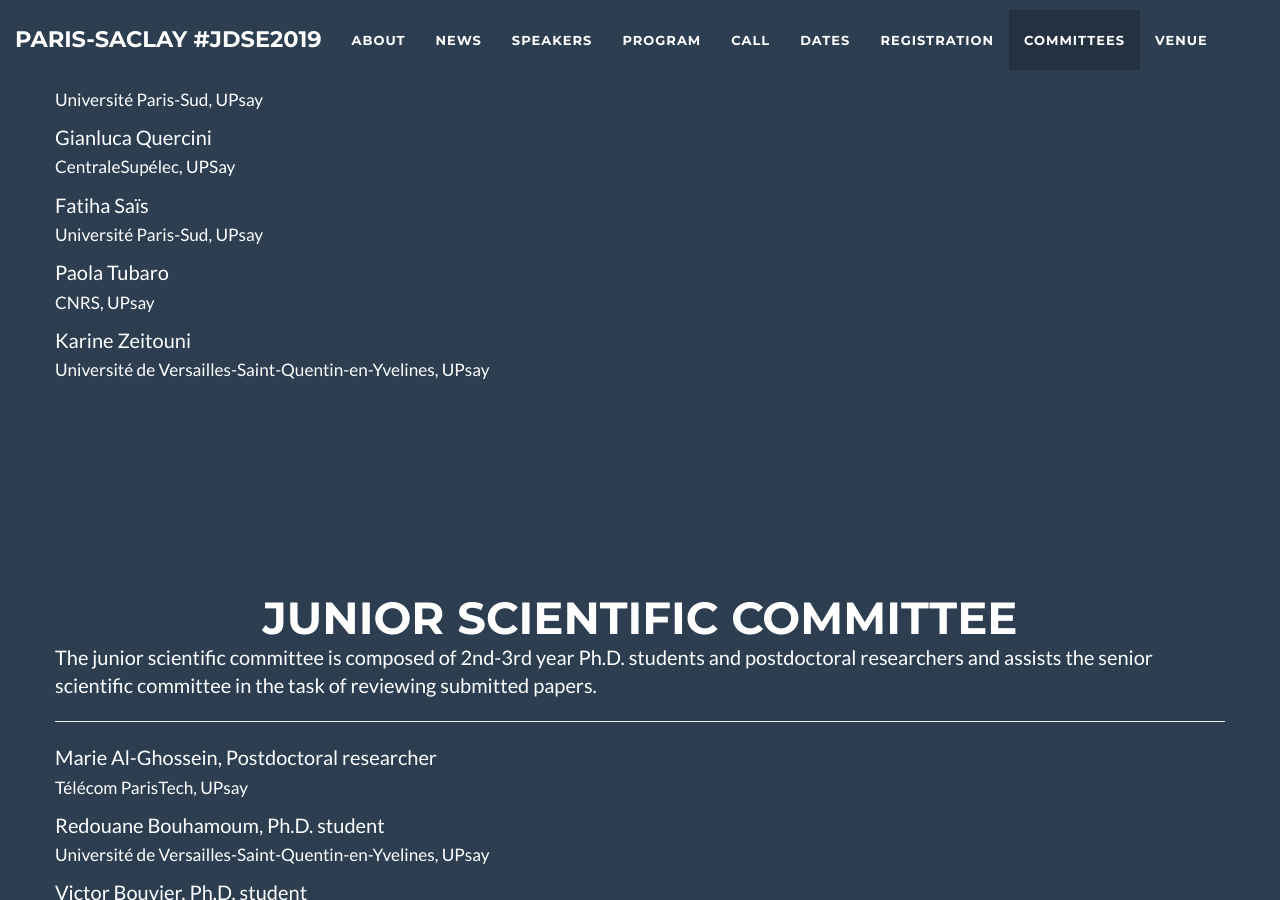
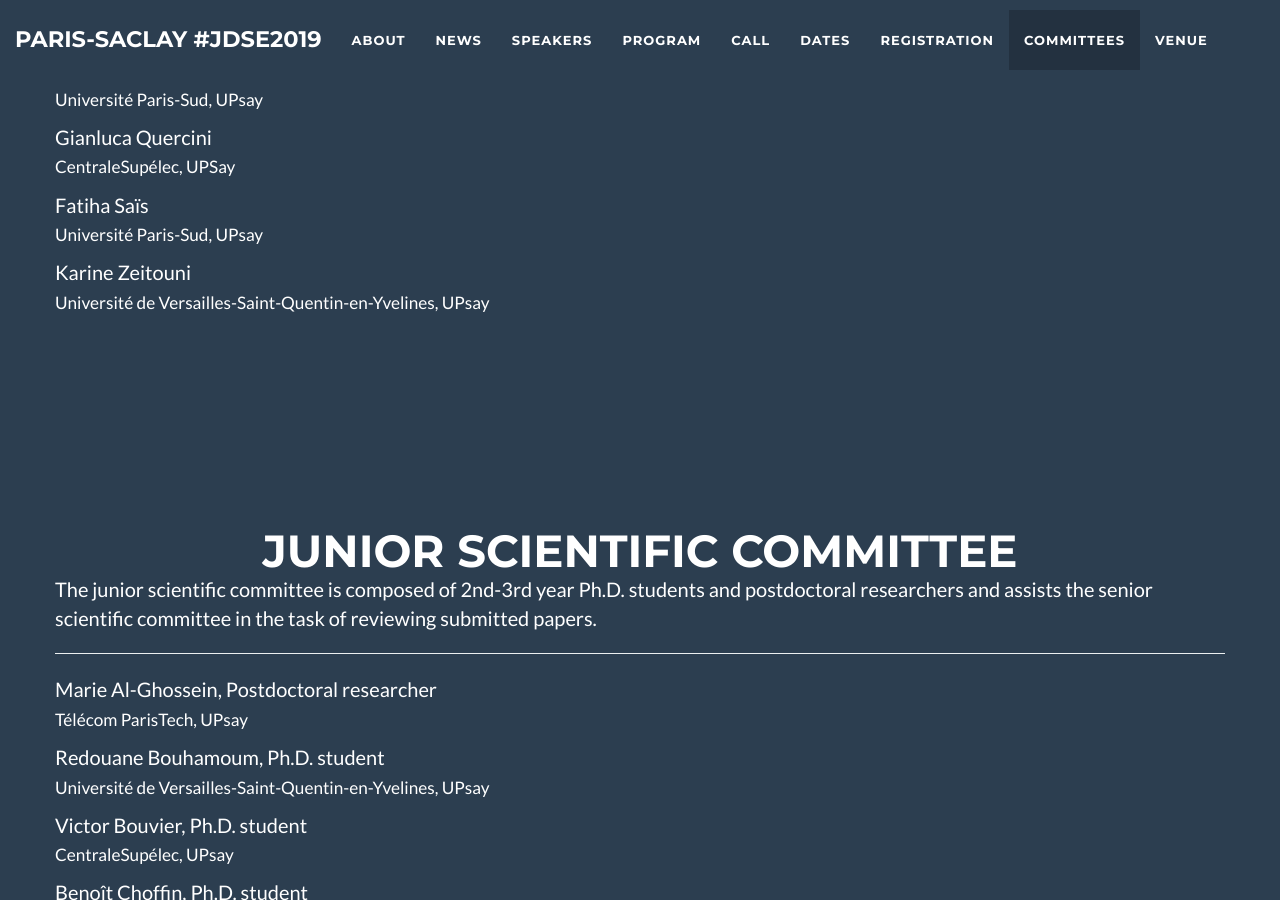
Before and after one commit to jdse-paris/jDSE2019, a Jekyll site: the page built from index.html, in a window 1280 px wide and 900 px high, scrolled down 11715 px. Built offline with Jekyll 4.4.1, drawn with Linux system fonts in a browser that asks for light colours.

Commit message:
Update organizers.html

```diff
--- a/_includes/organizers.html
+++ b/_includes/organizers.html
@@ -92,7 +92,6 @@
 	       <p> Adelaïde Olivier <br> <small>Université Paris-Sud, UPsay</small></p>
 	       <p> Gianluca Quercini <br> <small> CentraleSupélec, UPSay </small></p>
 	       <p> Fatiha Saïs <br> <small>Université Paris-Sud, UPsay</small></p>
-	       <p> Paola Tubaro <br> <small>CNRS, UPsay</small></p>
 	       <p> Karine Zeitouni <br> <small>Université de Versailles-Saint-Quentin-en-Yvelines, UPsay</small></p>
             </div>
         </div>
```
